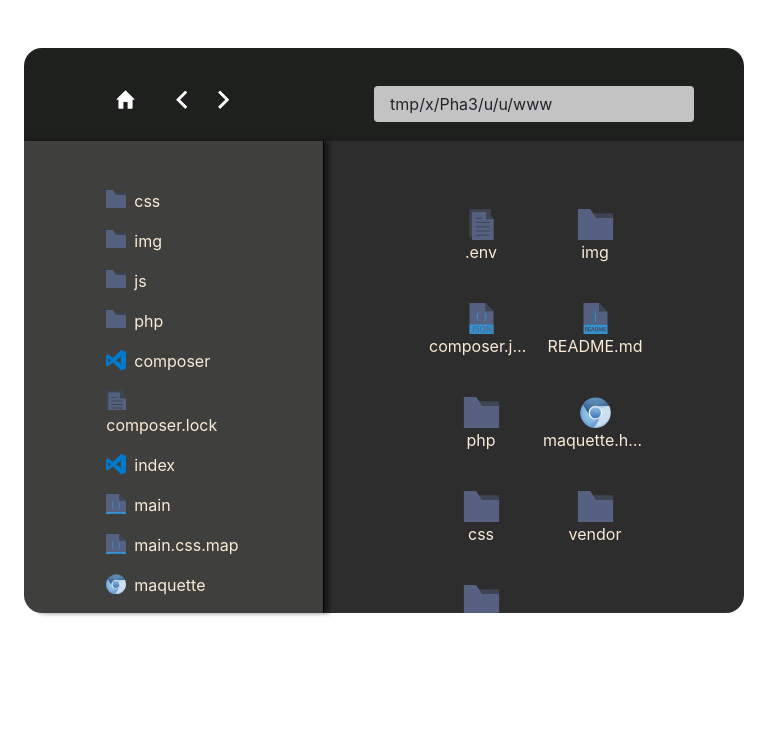
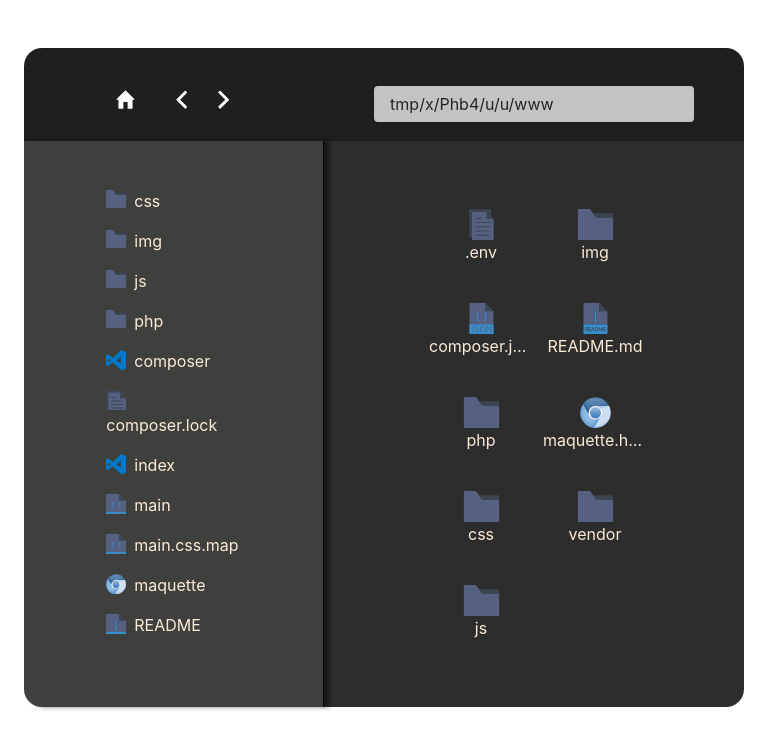
Before and after one commit to GeoffroyCarette/explorateur_de_fichier, a PHP site: page / in a window 768 px wide. Shown: the top 749 px of the page. Run offline with PHP 8.4, Linux system fonts and the light colour scheme; style sheets or scripts are compiled from the project's sources; some libraries are stand-ins or nearby versions.

Commit message:
[FIX] Préparation déploiement production, correction responsive design

```diff
--- a/css/_media_531-575px.scss
+++ b/css/_media_531-575px.scss
@@ -24,14 +24,14 @@
     }
 
     .explo_style {
-        max-height: 59vh;
+        // max-height: 59vh;
         border-bottom-left-radius: 18px;
         margin-top: 11px !important;
     }
 
     .elem {
         width: 130px;
-        max-height: 94px;
+        // max-height: 94px;
     }
 
 }
--- a/css/_media_768-991px.scss
+++ b/css/_media_768-991px.scss
@@ -7,7 +7,7 @@
     }
 
     .explo_style{
-        max-height: 59vh;
+        // max-height: 59vh;
         padding-right: 50px!important;
         padding-left: 20px!important;
     }
@@ -18,7 +18,7 @@
 
 
  .aside_style {
-        max-height: 59vh;
+        // max-height: 59vh;
 
         p::before{
             display: inline-block;
--- a/js/ajax.js
+++ b/js/ajax.js
@@ -113,7 +113,7 @@ window.addEventListener("click", (event) => {
 
 function renderResponse(data) {
     setTimeout(() => {
-        fetch(`/explorateur_de_fichier/index.php?fichier=${data}`)
+        fetch(`/index.php?fichier=${data}`)
             .then((response) => {
                 return response.json()
             })
```
Also changed, not shown: 1 other file.
